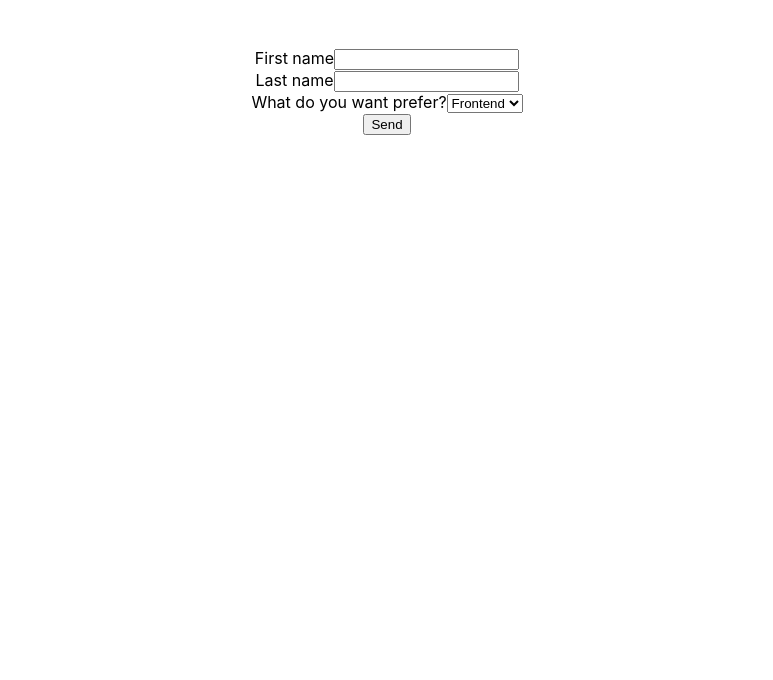
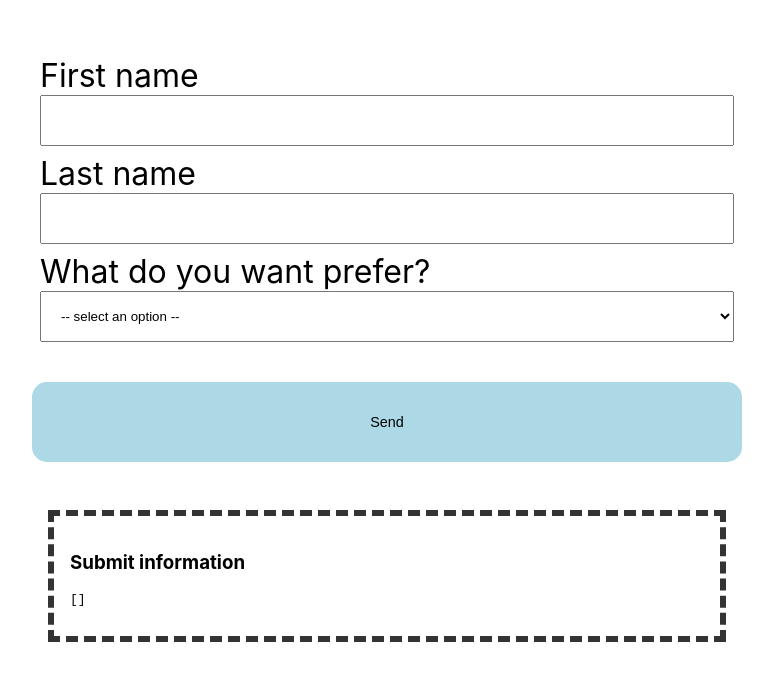
Before and after one commit to HMhugomeireles/tracking-learning-evaluation, a React (Create React App) app in the folder React/forms/react-hook-form-learning/: page / in a window 1280 px wide. Shown: the top 680 px of the page, without its empty margins (253-1026 px from the left). Built offline with nearby package versions, Linux system fonts and the light colour scheme.

Commit message:
fix render to show components watched and finish the show results of submit

```diff
--- a/React/forms/react-hook-form-learning/src/components/form-gen-on-user-interactions/FormGenOnUserInteractions.tsx
+++ b/React/forms/react-hook-form-learning/src/components/form-gen-on-user-interactions/FormGenOnUserInteractions.tsx
@@ -1,5 +1,6 @@
+import { useState } from 'react'
 import { useForm } from 'react-hook-form'
-import { FormGeneratorOnFlyProps, FormField } from './types'
+import { FormGeneratorOnFlyProps, FormField, FormResult } from './types'
 
 // Need check the types of register of react-hook-form
 function getElementConfig(initialConfig: FormField, eleRegister: any): JSX.Element {
@@ -40,7 +41,9 @@
                     id={initialConfig.component.id.toString()}
                     name={initialConfig.component.name.toString()}
                     ref={eleRegister}
+                    defaultValue=" -- select an option -- "
                 >
+                    <option key={initialConfig.component.id.toString() + "default"} value=" -- select an option -- "> -- select an option -- </option>
                     {initialConfig.component.subComponent?.map((option) => (
                             <option key={option.atrValue.toString()} value={option.atrValue.toString()}>{option.label}</option>
                     ))}
@@ -54,29 +57,42 @@
 
 
 function FormGenOnUserInteractions({ initialConfig, flows }: FormGeneratorOnFlyProps) {
+    const [userData, setUserData] = useState<FormResult[] | []>([])
     const { register, handleSubmit, watch } = useForm()
-    const eleWatch = watch(`${flows[0].fieldWatch.name}`)
-    const e = flows[0];
+    const fieldToWatch = Array.from(new Set(flows.map(field => field.fieldWatch.name.toString())))
+    const fieldsWatch = watch(fieldToWatch)
 
     function onUserSubmit(data: any, event: any) {
-        console.log(data)
+        event.target.reset()
+        setUserData([...userData, data])
     }
 
     return (
         <div className="container">
             <form onSubmit={handleSubmit(onUserSubmit)}>
                 {initialConfig.map((elementConfig: FormField) => (
-                    <div key={elementConfig.id.toString()}>
+                    <div className="form-g" key={elementConfig.id.toString()}>
                         {getElementConfig(elementConfig, register)}
                     </div>
                 ))}
                 <div>
-                    {eleWatch === flows[0].fieldWatch.value && (
-                        <>1</>
-                    )}
+                    {flows.map(flow => {
+                        if (fieldsWatch[flow.fieldWatch.name.toString()] === flow.fieldWatch.value) {
+                            return (
+                                <div className="form-g" key={flow.componentsToShow.id.toString()}>
+                                    {getElementConfig(flow.componentsToShow, register)}
+                                </div>
+                            )
+                        }
+                        return <></>
+                    })}
                 </div>
-                <button type="submit">Send</button>
+                <button className="btn-form" type="submit">Send</button>
             </form>
+            <div className="results">
+                <h3>Submit information</h3>
+                <pre>{JSON.stringify(userData, null, 2)}</pre>
+            </div>
         </div>
     )
 }
```
